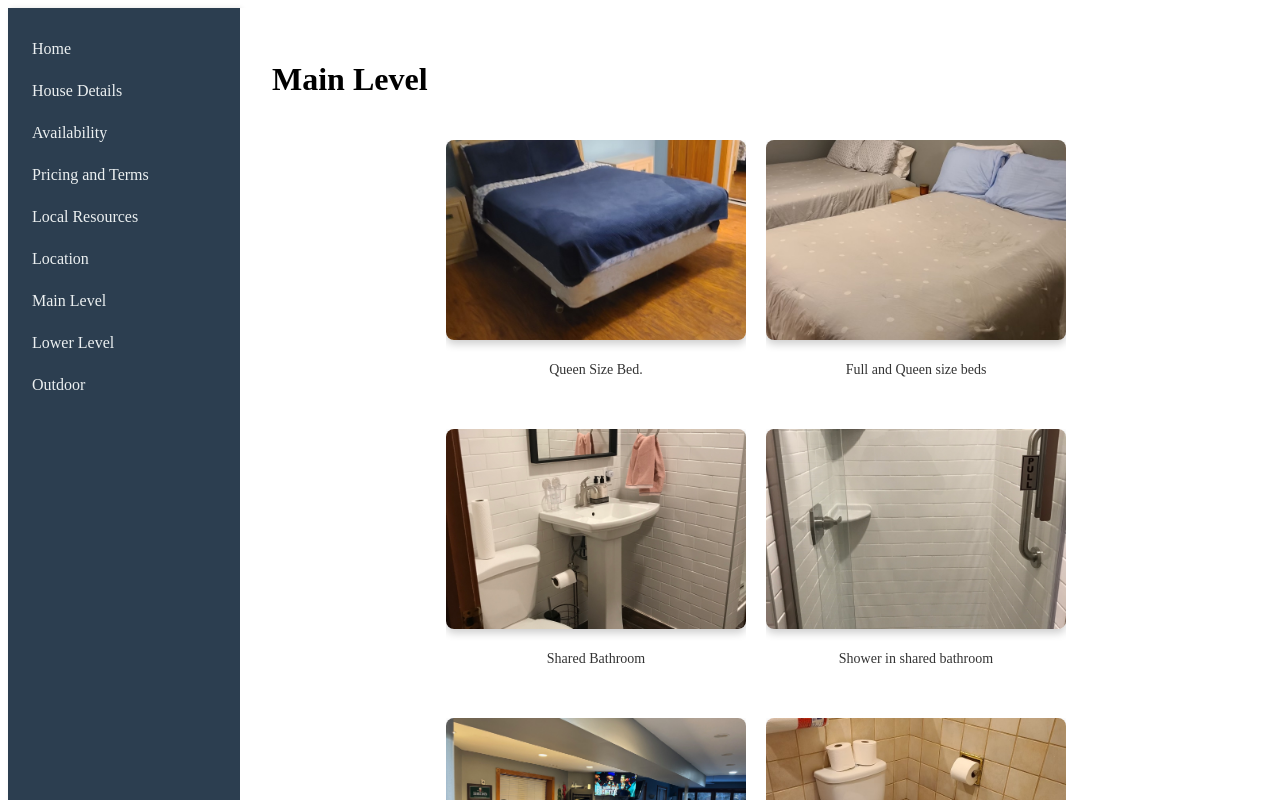
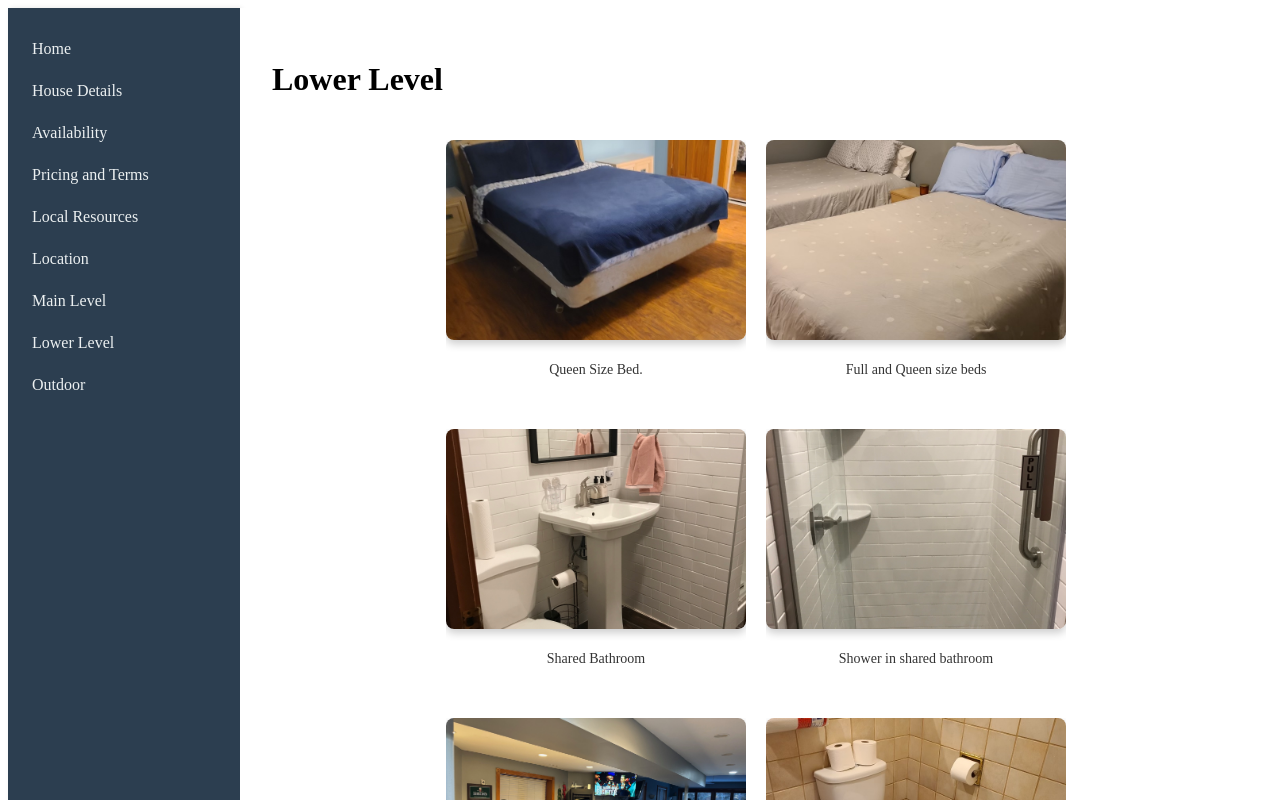
Before and after one commit to craigrivers/vacation_rental, an Angular app: page /lower-level-photos in a window 1280 px wide. Shown: the top 800 px of the page. Built offline with nearby package versions, Linux system fonts and the light colour scheme.

Commit message:
Added title to pages that display photos.

```diff
--- a/src/app/houseDetails/houseDetails.component.html
+++ b/src/app/houseDetails/houseDetails.component.html
@@ -43,7 +43,7 @@
         <li>Two microwave ovens</li>
         <li>Access to front and kitchen deck</li>
         <li>AC unit </li>
-        <li>Small Appliances including: food processor, blender, toaster, coffee maker, waffle iron, and crock pot</li>
+        <li>Small Appliances including: food processor, blender, toaster, coffee makers, waffle iron, and crock pot</li>
       </ul>
       <h3>Den</h3>
       <ul>
--- a/src/app/lowerLevelPhotos/lowerLevelPhotos.component.ts
+++ b/src/app/lowerLevelPhotos/lowerLevelPhotos.component.ts
@@ -8,7 +8,7 @@ import { CommonModule } from '@angular/common';
   imports: [CommonModule]
 })
 export class LowerLevelPhotosComponent {
-  title = 'monticello-vacation-rental';
+  title = 'Lower Level';
 
   // List of all image filenames
   images: { filename: string; description: string }[] = [
--- a/src/app/mainLevelPhotos/mainLevelPhotos.component.ts
+++ b/src/app/mainLevelPhotos/mainLevelPhotos.component.ts
@@ -8,7 +8,7 @@ import { CommonModule } from '@angular/common';
   imports: [CommonModule]
 })
 export class MainLevelPhotosComponent {
-  title = 'monticello-vacation-rental';
+  title = 'Main Level';
 
   // List of all image filenames
   images: { filename: string; description: string }[] = [
--- a/src/app/outdoorPhotos/outdoorPhotos.component.ts
+++ b/src/app/outdoorPhotos/outdoorPhotos.component.ts
@@ -9,7 +9,7 @@ import { CommonModule } from '@angular/common';
   imports: [CommonModule]
 })
 export class OutdoorPhotosComponent {
-  title = 'monticello-vacation-rental';
+  title = 'Outdoors';
 
   // List of all image filenames
   images: string[] = [
--- a/src/app/util/photos.component.html
+++ b/src/app/util/photos.component.html
@@ -10,7 +10,7 @@
 </div>
 -->
 
-<h1>Main Level</h1>
+<h1>{{title}}</h1>
 <div class="photo-gallery">
   <div class="row">
     <div class="photo" *ngFor="let image of images">
```
